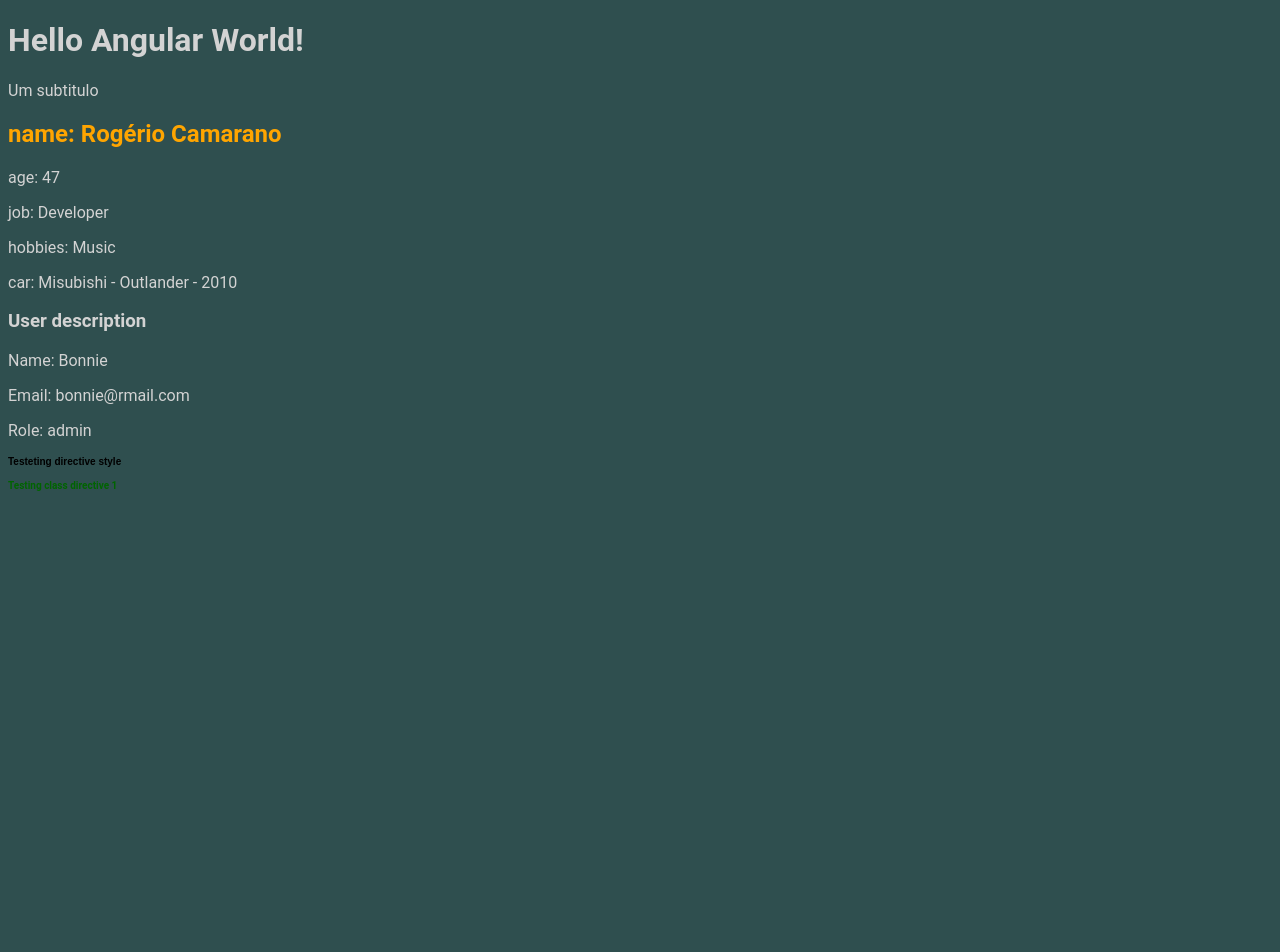
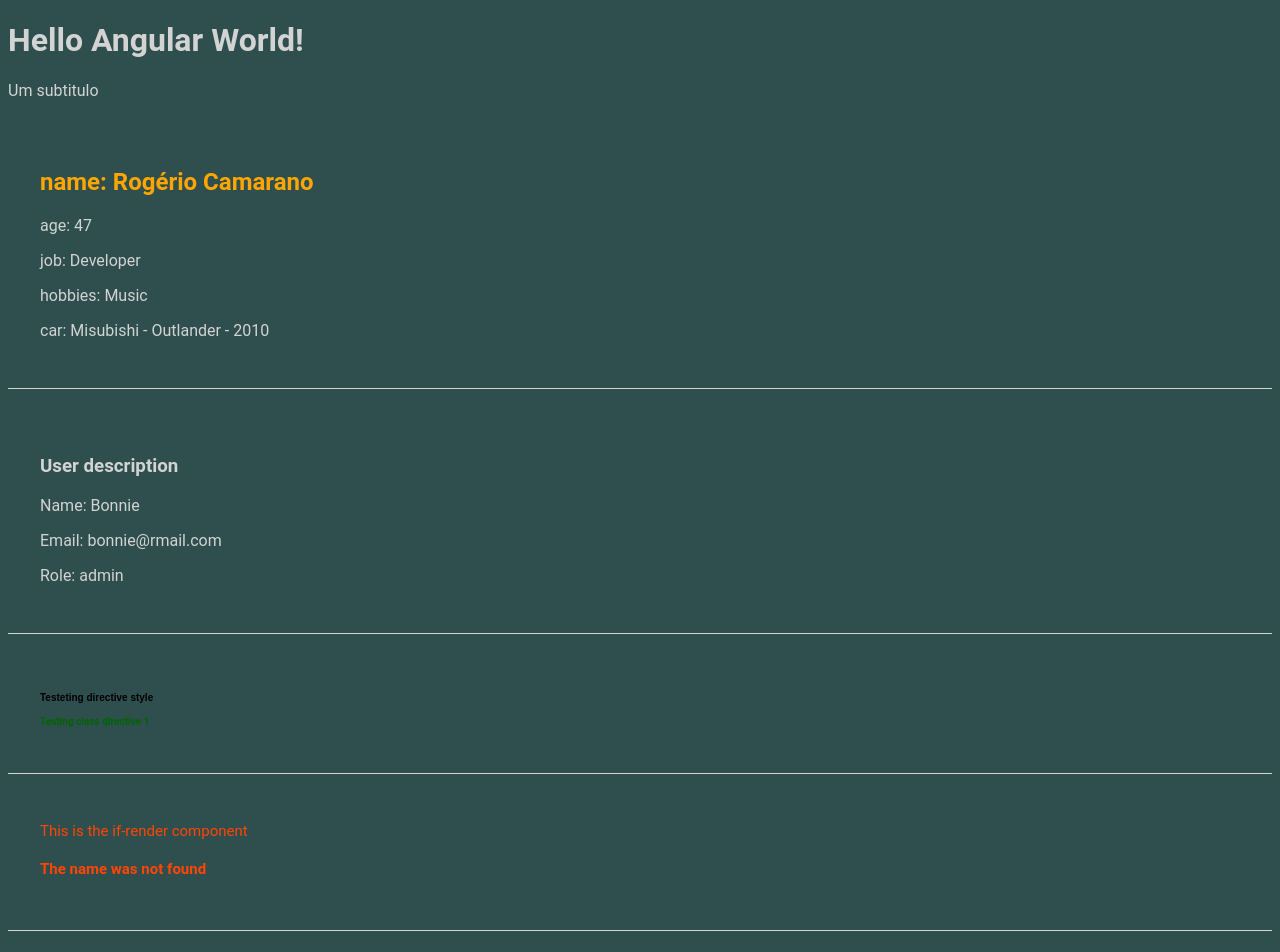
Before and after one commit to rcamarano/curso-angular, an Angular app: page / in a window 1280 px wide. Shown: the top 952 px of the page. Before the commit the page ends 800 px from the top, so only its background shows below. Built offline with nearby package versions, Linux system fonts and the light colour scheme.

Commit message:
class 9, conditional rendering

```diff
--- a/src/app/app.component.html
+++ b/src/app/app.component.html
@@ -4,3 +4,4 @@
 <app-first-component></app-first-component>
 <app-parent-data [name]="userName" [userData]="userData"></app-parent-data>
 <app-deirectives></app-deirectives>
+<app-if-render></app-if-render>
--- a/src/app/app.module.ts
+++ b/src/app/app.module.ts
@@ -6,13 +6,15 @@ import { AppComponent } from './app.component';
 import { FirstComponentComponent } from './components/first-component/first-component.component';
 import { ParentDataComponent } from './components/parent-data/parent-data.component';
 import { DeirectivesComponent } from './components/deirectives/deirectives.component';
+import { IfRenderComponent } from './components/if-render/if-render.component';
 
 @NgModule({
   declarations: [
     AppComponent,
     FirstComponentComponent,
     ParentDataComponent,
-    DeirectivesComponent
+    DeirectivesComponent,
+    IfRenderComponent
   ],
   imports: [
     BrowserModule,
--- a/src/app/components/deirectives/deirectives.component.html
+++ b/src/app/components/deirectives/deirectives.component.html
@@ -1,4 +1,6 @@
+<div class="section">
 <h3 [ngStyle]="{ 'font-size': size + 'px', 'font-family': font, color: color }">
 Testeting directive style
 </h3>
 <h4 [ngClass]="class">Testing class directive 1</h4>
+</div>
--- a/src/app/components/first-component/first-component.component.html
+++ b/src/app/components/first-component/first-component.component.html
@@ -1,5 +1,7 @@
+<div class="section">
 <h2>name: {{ Name }}</h2>
 <p>age: {{ Age }}</p>
 <p>job: {{ Job }}</p>
 <p>hobbies: {{ Hobbies[0] }}</p>
 <p>car: {{ Car.Brand }} - {{ Car.Model }} - {{ Car.Year }}</p>
+</div>
--- /dev/null
+++ b/src/app/components/if-render/if-render.component.css
@@ -0,0 +1,8 @@
+* {
+    margin-bottom: 20px;
+}
+
+.text {
+    font-size: 15px;
+    color: orangered;
+}
--- /dev/null
+++ b/src/app/components/if-render/if-render.component.html
@@ -0,0 +1,11 @@
+<div class="section">
+  <div class="text" *ngIf="canShow">This is the if-render component</div>
+  <h4 class="text" *ngIf="name === 'John Doe'; else nameNotFound">
+    Teh name is John Doe
+  </h4>
+  <ng-template #nameNotFound>
+    <div>
+      <h4 class="text">The name was not found</h4>
+    </div>
+  </ng-template>
+</div>
--- /dev/null
+++ b/src/app/components/if-render/if-render.component.ts
@@ -0,0 +1,17 @@
+import { Component, OnInit } from '@angular/core';
+
+@Component({
+  selector: 'app-if-render',
+  templateUrl: './if-render.component.html',
+  styleUrl: './if-render.component.css'
+})
+export class IfRenderComponent {
+  canShow: boolean = true;
+  name = 'John Low';
+
+  constructor() { }
+
+  OnInit() {
+    }
+
+}
--- a/src/app/components/parent-data/parent-data.component.html
+++ b/src/app/components/parent-data/parent-data.component.html
@@ -1,4 +1,6 @@
+<div class="section">
 <h3>User description</h3>
 <p>Name: {{ name }}</p>
 <p>Email: {{ userData.email }}</p>
 <p>Role: {{ userData.role }}</p>
+</div>
--- a/src/styles.css
+++ b/src/styles.css
@@ -3,3 +3,14 @@
     background-color: darkslategray;
     color: lightgray;
 }/* You can add global styles to this file, and also import other style files */
+
+
+body {
+    padding-bottom: 500px;
+}
+
+.section {
+    border-bottom: 1px solid lightgray;
+    padding: 2em;
+    margin-bottom: 1em;
+}
```
Also changed, not shown: 1 other file (tests, documents, lock files or other folders).
